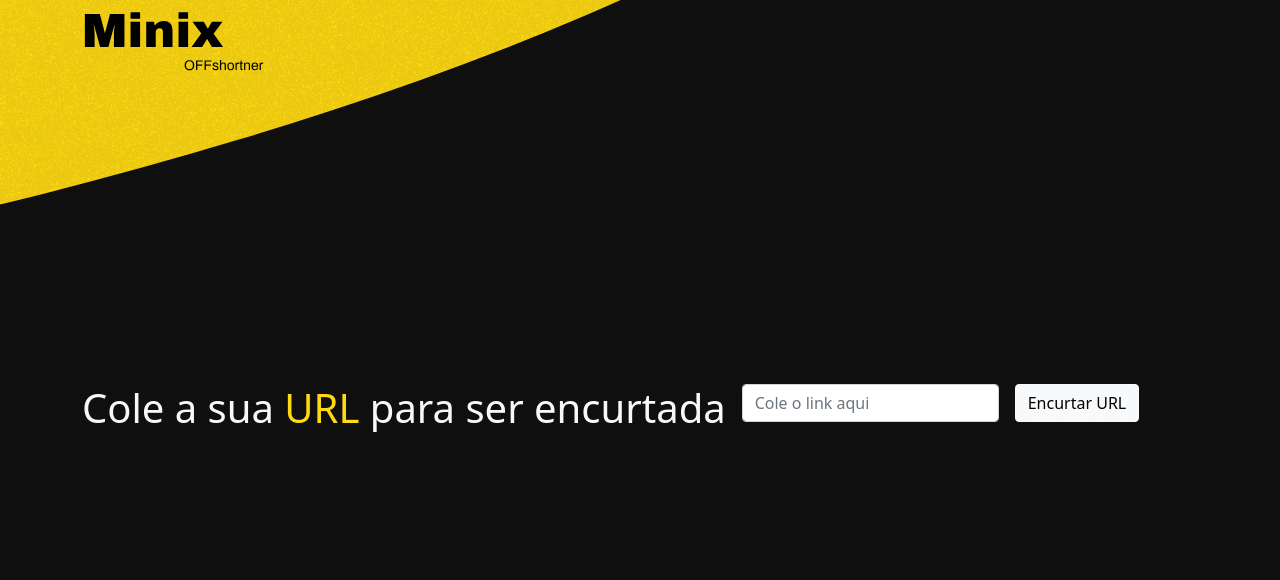
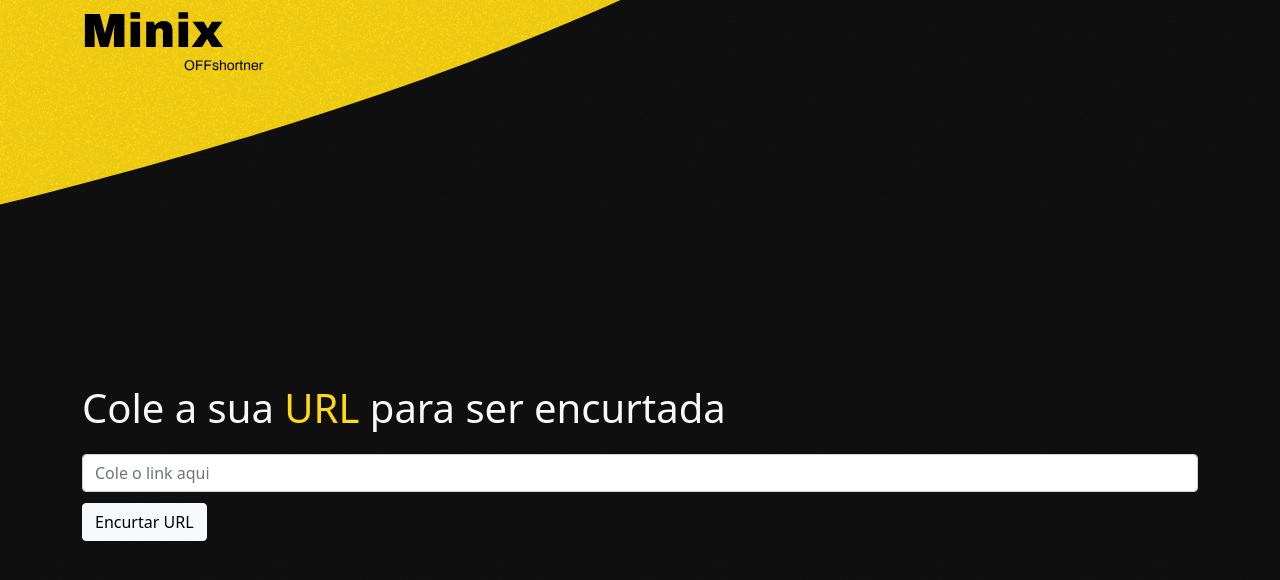
Before and after one commit to Nixoff/minixoff, an Angular app: page /shortner in a window 1280 px wide. Shown: the top 580 px of the page. Built offline with nearby package versions, Linux system fonts and the light colour scheme.

Commit message:
:tada: recebendo url do input e batendo na api

```diff
--- a/src/app/app.module.ts
+++ b/src/app/app.module.ts
@@ -10,6 +10,7 @@ import { SignupComponent } from './signup/signup.component';
 import { ShortnerComponent } from './shortner/shortner.component';
 import { NavbarComponent } from './core/navbar/navbar.component';
 import { MyLinksComponent } from './my-links/my-links.component';
+import { ReactiveFormsModule } from '@angular/forms';
 
 @NgModule({
   declarations: [
@@ -24,7 +25,8 @@ import { MyLinksComponent } from './my-links/my-links.component';
   imports: [
     BrowserModule,
     AppRoutingModule,
-    HttpClientModule
+    HttpClientModule,
+    ReactiveFormsModule
   ],
   providers: [],
   bootstrap: [AppComponent]
--- a/src/app/shortner/shortner.component.css
+++ b/src/app/shortner/shortner.component.css
@@ -7,4 +7,5 @@
 
 .form-control:focus {
   color: #000000 !important;
+  padding-left: 2%;
 }
--- a/src/app/shortner/shortner.component.html
+++ b/src/app/shortner/shortner.component.html
@@ -1,18 +1,37 @@
 <app-navbar></app-navbar>
 
 <div class="container">
+  <form class="needs-validation" novalidate [formGroup]="form">
+    <div class="col-auto" style="margin-bottom: 1%">
+      <label for="url" class="form-label"
+        ><h1 class="titulo">
+          Cole a sua <span class="__url">URL</span> para ser encurtada
+        </h1></label
+      >
+      <input
+        class="input-link"
+        type="text"
+        class="form-control"
+        id="url"
+        placeholder="Cole o link aqui"
+        formControlName="url"
+        [ngClass]="{ 'is-invalid': submitted && hasError('url')}"
+      />
+      <div class="invalid-feedback" *ngIf="hasError('url') && hasError('url')['required']">
+        Por favor informe um link para encurtar!
+      </div>
 
-  <form class="row g-3">
+      <div class="invalid-feedback" *ngIf="hasError('url') && hasError('url')['minlength']">
+        Por favor o url precisa ter no mínimo {{ hasError('url')['minlength'].requiredLength }} caracteres para encurtar!
+      </div>
+
+      <div class="invalid-feedback" *ngIf="hasError('url') && hasError('url')['maxlength']">
+        Por favor o url precisa ter no máximo {{ hasError('url')['minlength'].requiredLength }} caracteres!
+      </div>
+    </div>
+
     <div class="col-auto">
-      <h1 class="titulo">Cole a sua <span class="__url">URL</span> para ser encurtada</h1>
-    </div>
-    <div class="col-auto">
-      <label for="inputPassword2" class="visually-hidden">URL</label>
-      <input type="text" class="form-control" id="inputPassword2" placeholder="Cole o link aqui">
-    </div>
-    <div class="col-auto">
-      <button type="submit" class="btn btn-light mb-3">Encurtar URL</button>
+      <button type="submit" class="btn btn-light mb-3" (click)="onSubmit()">Encurtar URL</button>
     </div>
   </form>
-
 </div>
--- a/src/app/shortner/shortner.component.ts
+++ b/src/app/shortner/shortner.component.ts
@@ -1,4 +1,6 @@
+import { ShortnerService } from './shortner.service';
 import { Component, OnInit } from '@angular/core';
+import { FormBuilder, FormGroup, Validators } from '@angular/forms';
 
 @Component({
   selector: 'app-shortner',
@@ -7,9 +9,34 @@ import { Component, OnInit } from '@angular/core';
 })
 export class ShortnerComponent implements OnInit {
 
-  constructor() { }
+
+  form: FormGroup;
+  submitted: true;
+
+
+  constructor(private fb:FormBuilder, private service: ShortnerService) { }
 
   ngOnInit(): void {
+
+    this.form = this.fb.group({
+      url: [null, [Validators.required, Validators.minLength(10), Validators.maxLength(250)]]
+    });
+  }
+
+  hasError(field: string) {
+    return this.form.get(field).errors;
+  }
+
+  onSubmit() {
+    this.submitted = true;
+    console.log(this.form.value);
+    if (this.form.valid)
+    console.log('ENVIOU')
+    this.service.create(this.form.value).subscribe(
+      success => console.log('sucesso'),
+      error => console.error(error),
+      () => console.log('request Completo')
+    );
   }
 
 }
--- /dev/null
+++ b/src/app/shortner/shortner.service.ts
@@ -0,0 +1,19 @@
+import { HttpClient } from '@angular/common/http';
+import { Injectable } from '@angular/core';
+import { delay, take, tap } from "rxjs/operators";
+import { Shortner } from './shortner'
+
+@Injectable({
+  providedIn: 'root'
+})
+export class ShortnerService {
+
+  private readonly API = 'http://localhost:3000/shortner/new'
+
+constructor(private http: HttpClient) { }
+
+  create(url) {
+    return this.http.post(this.API, url).pipe(take(1))
+  }
+
+}
--- /dev/null
+++ b/src/app/shortner/shortner.ts
@@ -0,0 +1,3 @@
+export interface Shortner {
+  url: string
+}
```
Also changed, not shown: 1 other file (tests, documents, lock files or other folders).
